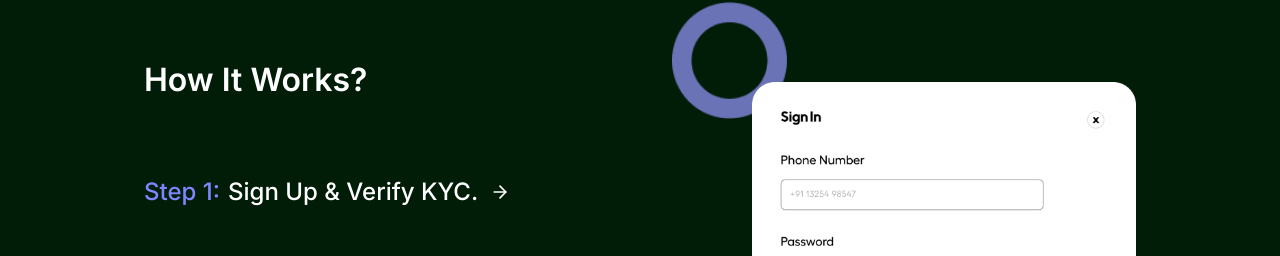
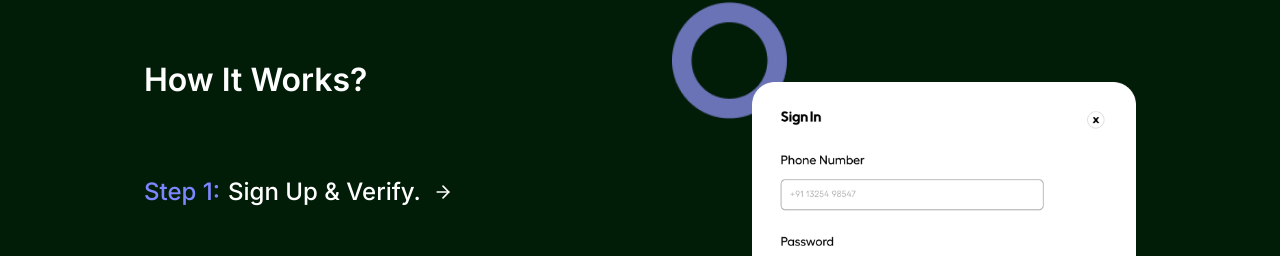
Before and after one commit to RISHIRAJ-BHATTACHARJEE/stoxbazzar, a React (Vite) app: page / in a window 1280 px wide. Shown: the part 2283-2539 px from the top of the page. Built offline with nearby package versions, Linux system fonts and the light colour scheme.

Commit message:
Update: Typo

```diff
--- a/src/sections/HowItWorksSection.jsx
+++ b/src/sections/HowItWorksSection.jsx
@@ -3,7 +3,7 @@ import { useState } from "react";
 
 const steps = [
   {
-    text: "Sign Up & Verify KYC.",
+    text: "Sign Up & Verify.",
     image: "/kyc-step1.png",
   },
   {
```
